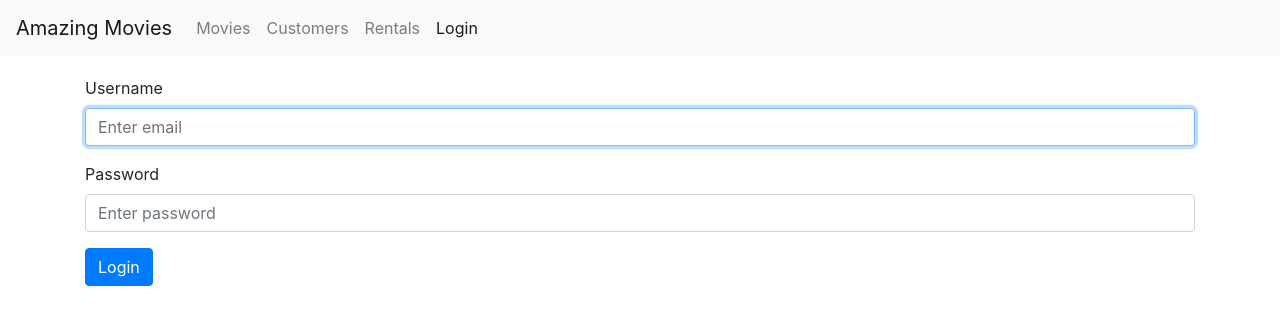
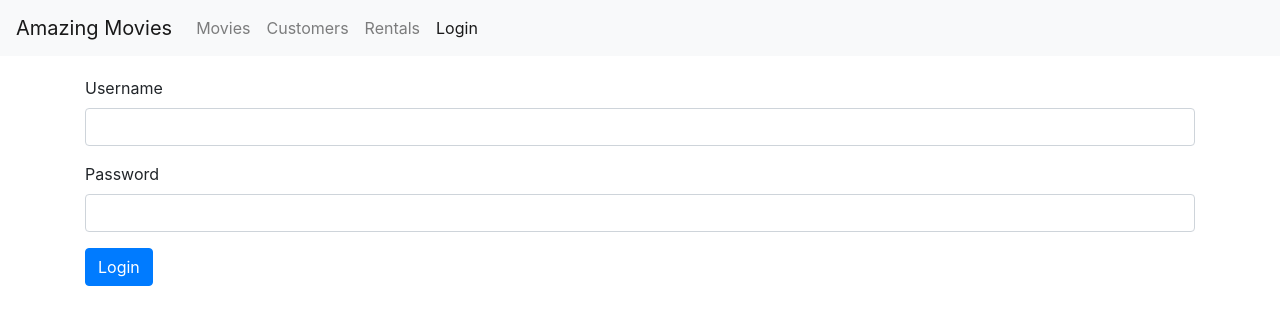
Before and after one commit to nikhilkadu/movie-library, a React (Create React App) app: page /login in a window 1280 px wide. Shown: the top 324 px of the page. Built offline with nearby package versions, Linux system fonts and the light colour scheme.

Commit message:
Exract Input component.

```diff
--- /dev/null
+++ b/src/components/common/Input.jsx
@@ -0,0 +1,19 @@
+import React from "react";
+
+const Input = ({ name, value, label, type, onChange }) => {
+  return (
+    <div className="form-group">
+      <label htmlFor="login">{label}</label>
+      <input
+        className="form-control"
+        type={type}
+        id={name}
+        name={name}
+        value={value}
+        onChange={onChange}
+      />
+    </div>
+  );
+};
+
+export default Input;
--- a/src/components/login-form.jsx
+++ b/src/components/login-form.jsx
@@ -1,55 +1,41 @@
 import React, { Component } from "react";
+import Input from "./common/Input";
 
 class LoginForm extends Component {
   state = {
     account: { username: "", password: "" }
   };
-  username = React.createRef();
 
-  handleSubmitForm(e) {
+  handleSubmitForm = e => {
     e.preventDefault(); // Prevent default behavior
-    if (this.username)
-      console.log("Form Submitted by ", this.username.current.value);
-  }
+  };
 
-  handleChange({ currentTarget: input }) {
+  handleChange = ({ currentTarget: input }) => {
     const account = { ...this.state.account };
     account[input.name] = input.value;
     console.log(account);
     this.setState({ account });
-  }
+  };
 
   render() {
     const { account } = this.state;
     return (
       <div>
-        <form onSubmit={e => this.handleSubmitForm(e)}>
-          <div className="form-group">
-            <label htmlFor="login">Username</label>
-            <input
-              autoFocus
-              ref={this.username}
-              className="form-control"
-              type="email"
-              id="login"
-              onChange={e => this.handleChange(e)}
+        <form onSubmit={this.handleSubmitForm}>
+          <Input
+            label="Username"
             name="username"
             value={account.username}
-              placeholder="Enter email"
+            type="text"
+            onChange={this.handleChange}
           />
-          </div>
-          <div className="form-group">
-            <label htmlFor="pass">Password</label>
-            <input
-              className="form-control"
-              type="password"
-              id="pass"
-              onChange={e => this.handleChange(e)}
+          <Input
+            label="Password"
             name="password"
             value={account.password}
-              placeholder="Enter password"
+            type="password"
+            onChange={this.handleChange}
           />
-          </div>
           <button type="submit" className="btn btn-primary">
             Login
           </button>
```
Lines whose indentation alone changed are shown as unchanged.
